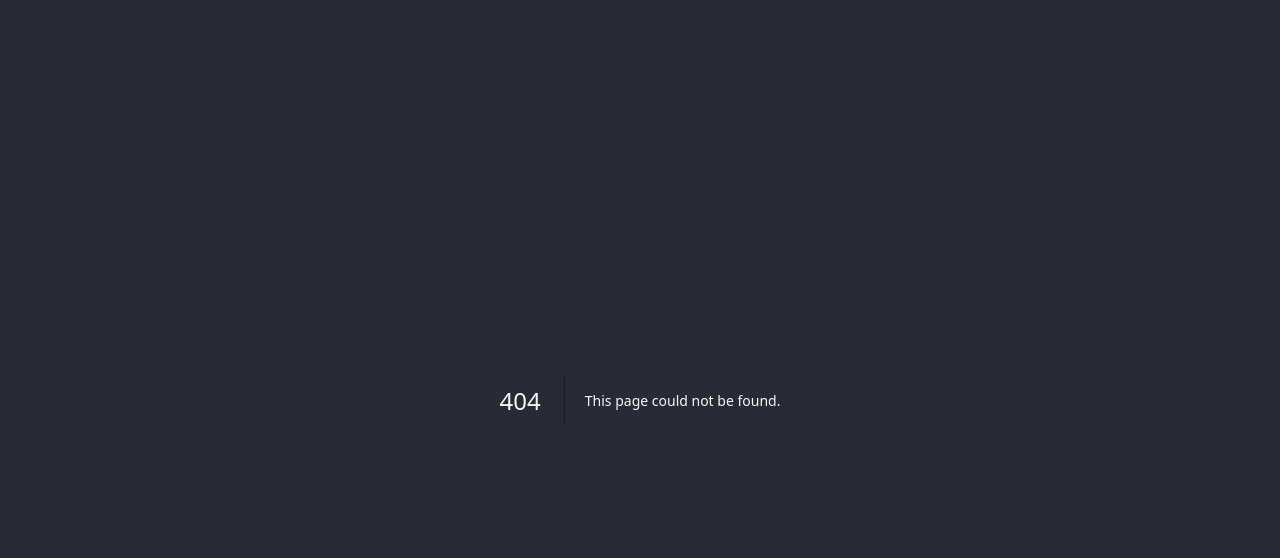
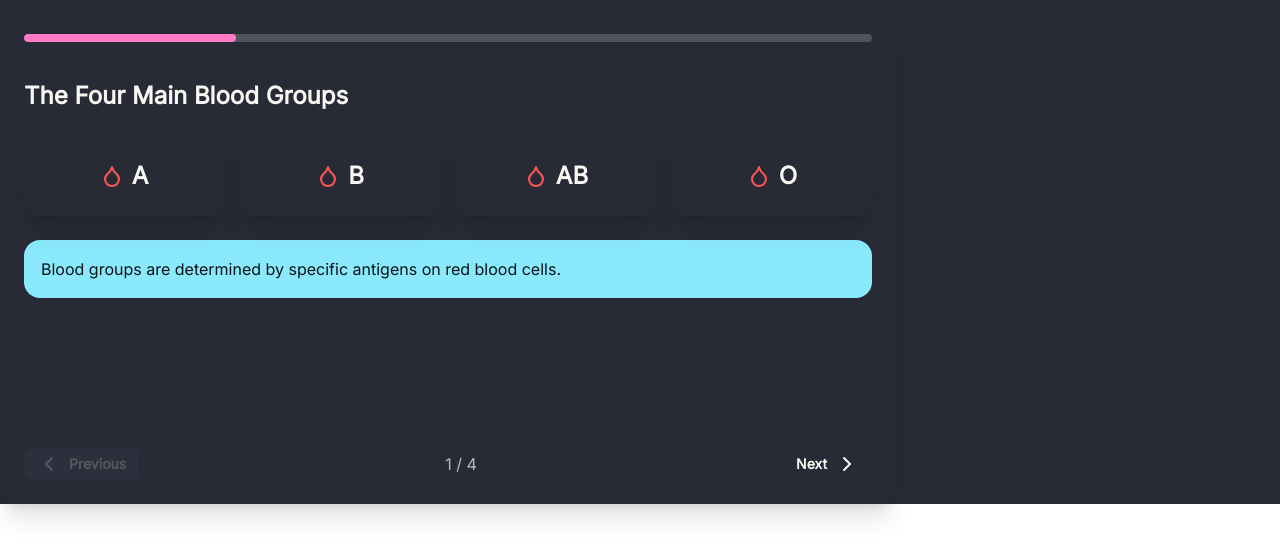
Before and after one commit to harryyking/HemoHeros, a Next.js app: page /learn in a window 1280 px wide. Before the commit this address had no page. Shown: the top 558 px of the page. Built offline with nearby package versions, Linux system fonts and the light colour scheme.

Commit message:
learn blood

```diff
--- a/app/layout.tsx
+++ b/app/layout.tsx
@@ -2,7 +2,7 @@ import type { Metadata } from "next";
 import "./globals.css";
 import {Inter} from 'next/font/google'
 
-const brand = Inter({weight: ["100", "200", "300", "400", "500"], subsets: ["latin"]})
+const brand = Inter({weight: ["100", "200", "300", "400"], subsets: ["latin"]})
 
 export const metadata: Metadata = {
   title: "HemoHeros",
--- /dev/null
+++ b/app/learn/page.tsx
@@ -0,0 +1,12 @@
+import BloodTypeEducation from '@/components/Learn'
+import React from 'react'
+
+const page = () => {
+  return (
+    <div>
+        <BloodTypeEducation/>
+    </div>
+  )
+}
+
+export default page
--- /dev/null
+++ b/components/Learn.tsx
@@ -0,0 +1,157 @@
+import React, { useState } from 'react';
+import { Droplet, AlertCircle, Check, ChevronRight, ChevronLeft } from 'lucide-react';
+
+const BloodTypeEducation = () => {
+  const [currentStep, setCurrentStep] = useState(0);
+
+  const steps = [
+    {
+      title: "Understanding Blood Groups",
+      content: (
+        <div className="space-y-6">
+          <h2 className="text-2xl font-bold">The Four Main Blood Groups</h2>
+          <div className="grid grid-cols-2 md:grid-cols-4 gap-4">
+            {['A', 'B', 'AB', 'O'].map((type) => (
+              <div key={type} className="card bg-base-100 shadow-xl hover:scale-105 transition-transform">
+                <div className="card-body items-center text-center p-6">
+                  <div className="flex items-center space-x-2">
+                    <Droplet className="text-error" />
+                    <span className="text-2xl font-bold">{type}</span>
+                  </div>
+                </div>
+              </div>
+            ))}
+          </div>
+          <div className="alert alert-info">
+            <span>Blood groups are determined by specific antigens on red blood cells.</span>
+          </div>
+        </div>
+      )
+    },
+    {
+      title: "The Rh Factor",
+      content: (
+        <div className="space-y-6">
+          <h2 className="text-2xl font-bold">Positive vs Negative</h2>
+          <div className="grid grid-cols-1 md:grid-cols-2 gap-6">
+            <div className="card bg-base-100 shadow-xl">
+              <div className="card-body">
+                <div className="flex items-center space-x-2">
+                  <Check className="text-success" />
+                  <h3 className="card-title">Positive (+)</h3>
+                </div>
+                <p>Has Rh antigen present on red blood cells</p>
+              </div>
+            </div>
+            <div className="card bg-base-100 shadow-xl">
+              <div className="card-body">
+                <div className="flex items-center space-x-2">
+                  <AlertCircle className="text-info" />
+                  <h3 className="card-title">Negative (-)</h3>
+                </div>
+                <p>No Rh antigen on red blood cells</p>
+              </div>
+            </div>
+          </div>
+        </div>
+      )
+    },
+    {
+      title: "The 8 Blood Types",
+      content: (
+        <div className="space-y-6">
+          <h2 className="text-2xl font-bold">Complete Blood Type Classification</h2>
+          <div className="grid grid-cols-2 md:grid-cols-4 gap-4">
+            {['A+', 'A-', 'B+', 'B-', 'AB+', 'AB-', 'O+', 'O-'].map((type) => (
+              <div key={type} className="card bg-base-100 shadow-xl hover:scale-105 transition-transform">
+                <div className="card-body items-center text-center p-6">
+                  <div className="flex items-center space-x-2">
+                    <Droplet className={type.includes('+') ? 'text-error' : 'text-info'} />
+                    <span className="text-2xl font-bold">{type}</span>
+                  </div>
+                </div>
+              </div>
+            ))}
+          </div>
+        </div>
+      )
+    },
+    {
+      title: "Universal Donor & Recipient",
+      content: (
+        <div className="space-y-6">
+          <h2 className="text-2xl font-bold">Special Blood Types</h2>
+          <div className="grid grid-cols-1 md:grid-cols-2 gap-6">
+            <div className="card bg-base-100 shadow-xl hover:scale-105 transition-transform">
+              <div className="card-body items-center text-center">
+                <h3 className="card-title">O Negative (O-)</h3>
+                <div className="badge badge-success">Universal Donor</div>
+                <div className="my-4">
+                  <Droplet className="w-16 h-16 text-success animate-pulse" />
+                </div>
+                <p>Can donate to all blood types</p>
+              </div>
+            </div>
+            <div className="card bg-base-100 shadow-xl hover:scale-105 transition-transform">
+              <div className="card-body items-center text-center">
+                <h3 className="card-title">AB Positive (AB+)</h3>
+                <div className="badge badge-primary">Universal Recipient</div>
+                <div className="my-4">
+                  <Droplet className="w-16 h-16 text-primary animate-pulse" />
+                </div>
+                <p>Can receive from all blood types</p>
+              </div>
+            </div>
+          </div>
+        </div>
+      )
+    }
+  ];
+
+  return (
+    <div className="card bg-base-100 shadow-xl w-full max-w-4xl">
+      <div className="card-body p-6">
+        <div className="space-y-8">
+          {/* Progress bar */}
+          <progress
+            className="progress progress-primary w-full"
+            value={(currentStep + 1)}
+            max={steps.length}
+          />
+
+          {/* Content */}
+          <div className="min-h-[400px] flex flex-col justify-between">
+            <div className="animate-fadeIn">
+              {steps[currentStep].content}
+            </div>
+
+            {/* Navigation */}
+            <div className="flex justify-between items-center mt-8">
+              <button
+                onClick={() => setCurrentStep(prev => Math.max(0, prev - 1))}
+                disabled={currentStep === 0}
+                className="btn btn-ghost btn-sm gap-2"
+              >
+                <ChevronLeft />
+                Previous
+              </button>
+              <span className="text-base-content opacity-70">
+                {currentStep + 1} / {steps.length}
+              </span>
+              <button
+                onClick={() => setCurrentStep(prev => Math.min(steps.length - 1, prev + 1))}
+                disabled={currentStep === steps.length - 1}
+                className="btn btn-ghost btn-sm gap-2"
+              >
+                Next
+                <ChevronRight />
+              </button>
+            </div>
+          </div>
+        </div>
+      </div>
+    </div>
+  );
+};
+
+export default BloodTypeEducation;
--- a/components/Nav.tsx
+++ b/components/Nav.tsx
@@ -14,7 +14,7 @@ const Nav = () => {
 
 
   <div className="navbar-end" >
-    <a className="btn btn-ghost"><BookOpen className='w-5 h-5'/></a>
+    <a href="/learn" className="btn btn-ghost"><BookOpen className='w-5 h-5'/></a>
 
   </div>
 </div>
```
